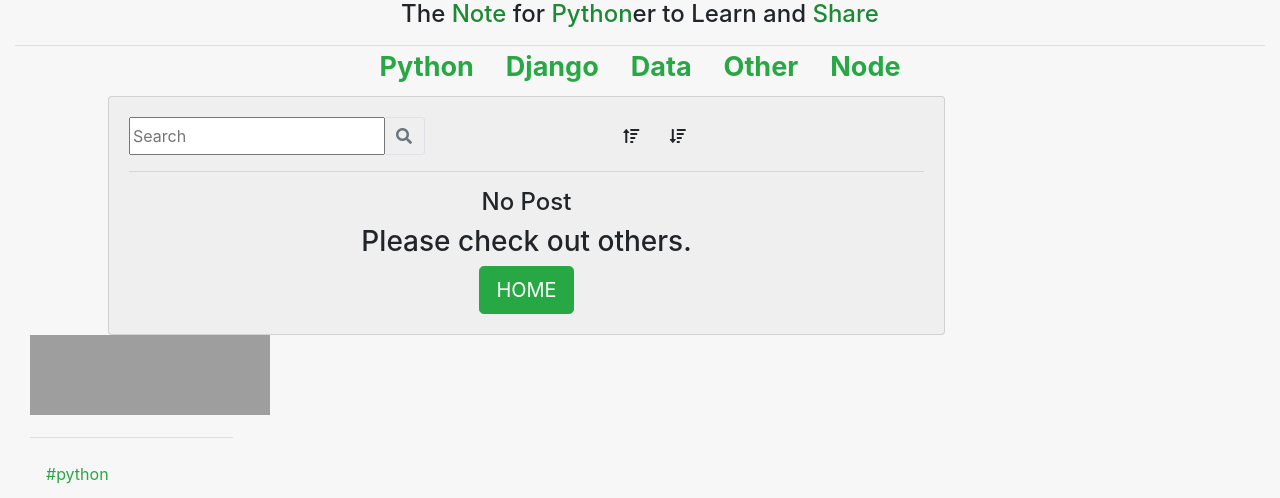
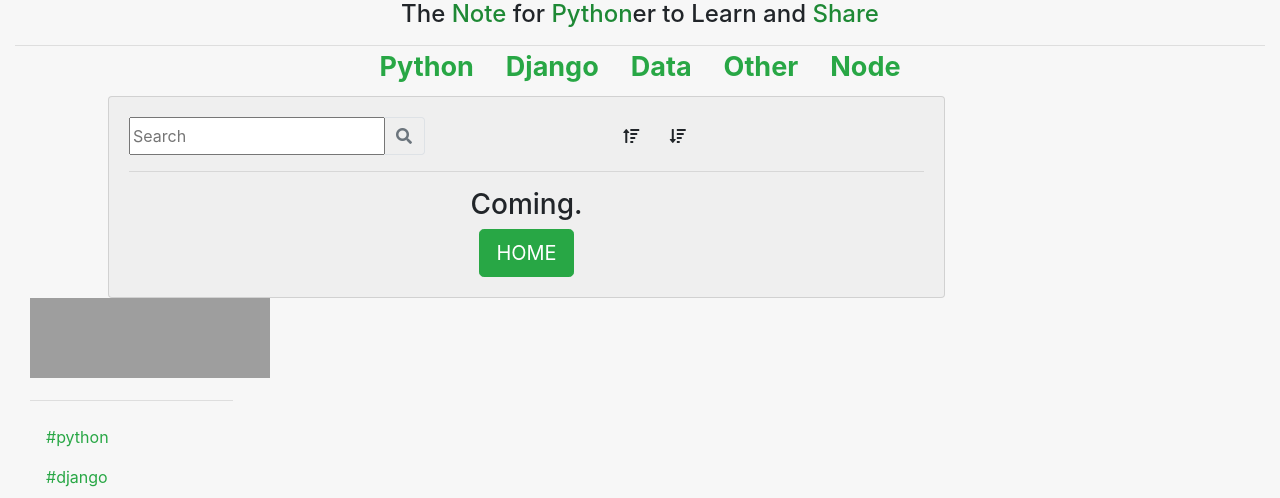
Before and after one commit to JiiQii/pythonsharenote, a Django app: template templates/blog/post_list.html in a window 1280 px wide. Shown: the part 90-588 px from the top of the page. Run offline with Django 3.2, Linux system fonts and the light colour scheme; the template is opened without the code that fills it: values that come from a table or form of the project are taken from there, others are empty; data comes from the database, SQL or seed files in the repository; parts of the project's set-up code (start-up, migrations or seed data) failed here and were passed over; some libraries are stand-ins or nearby versions; grey boxes are pictures that could not be loaded.

Commit message:
delete comment

```diff
--- a/post/templates/post/post_detail.html
+++ b/post/templates/post/post_detail.html
@@ -31,7 +31,7 @@
   {% endfor %}
   <p class='postcontent' >{{ post.message_html|safe }}</p>
   <br>
-    <center><a class="text-success" href="{% url 'index' %}" >HOME</a></center>
+    <center><a class="btn btn-success btn-lg" href="{% url 'index' %}" role="button">HOME</a></center>
 
 </div>
 
--- a/templates/blog/post_list.html
+++ b/templates/blog/post_list.html
@@ -15,18 +15,7 @@
 <div class="post post_content">
   <div class="sort_bar" >
     <div class="row">
-      <!-- <div class="col-7 search_bar">
-        <div class="input-group">
 
-          <input class="form-control py-2 border-right-0 border" type="text" name='keyword' id="example-search-input">
-          <span class="input-group-append">
-            <button class="btn btn-outline-secondary border-left-0 border" type="button">
-            <i class="fa fa-search"></i>
-          </button>
-        </span> &nbsp;
-
-      </div>
-      </div> -->
 
 
       <div class="col-7">
@@ -104,8 +93,7 @@
     {% endif %}
         {% else %}
         <center>
-          <h4 style="white-space: pre;"> No Post </h4>
-          <h3>Please check out others.</h3>
+          <h3>Coming.</h3>
           <a class="btn btn-success btn-lg" href="{% url 'index' %}" role="button">HOME</a>
         </center>
 {% endif %}
```
